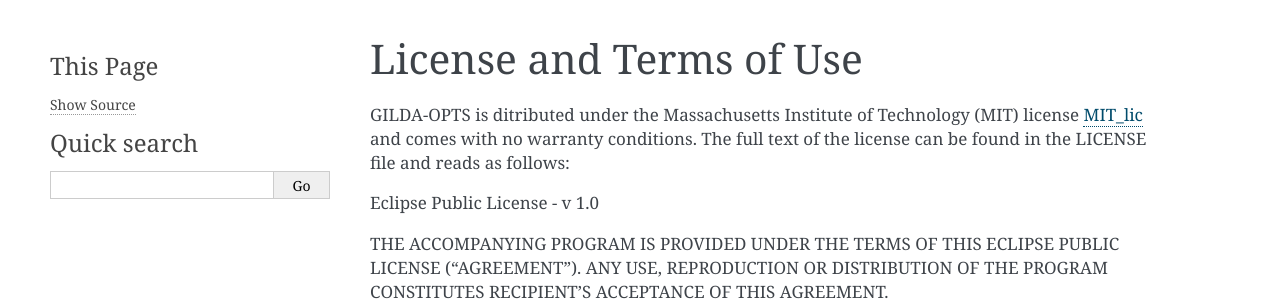
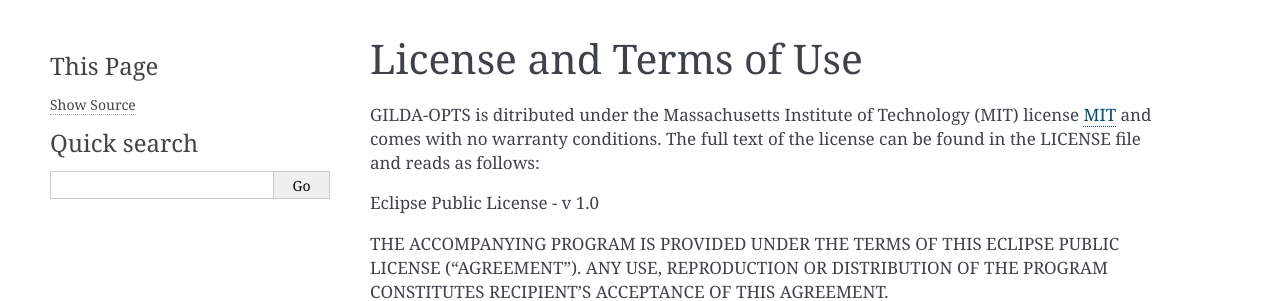
Before and after one commit to marcelomatus/gilda-opts, a Sphinx documentation site: the page built from docs/license.rst, in a window 1280 px wide and 900 px high. Shown: the top 301 px of the window. Built offline with Sphinx 7.4.7, drawn with Linux system fonts in a browser that asks for light colours; pages that are not in the unit, such as notebooks, are missing from menus.

Commit message:
Update license.rst

```diff
--- a/docs/license.rst
+++ b/docs/license.rst
@@ -4,9 +4,9 @@
 License and Terms of Use
 ========================
 
-GILDA-OPTS is ditributed under the Massachusetts Institute of Technology (MIT) license `MIT_lic`_ and
+GILDA-OPTS is ditributed under the Massachusetts Institute of Technology (MIT) license `MIT`_ and
 comes with no warranty conditions. The full text of the license can be found in the LICENSE
 file and reads as follows:
 
 .. include:: ../LICENSE.txt
-.. _MIT_lic: https://choosealicense.com/licenses/mit/
+.. _MIT: https://choosealicense.com/licenses/mit/
```
